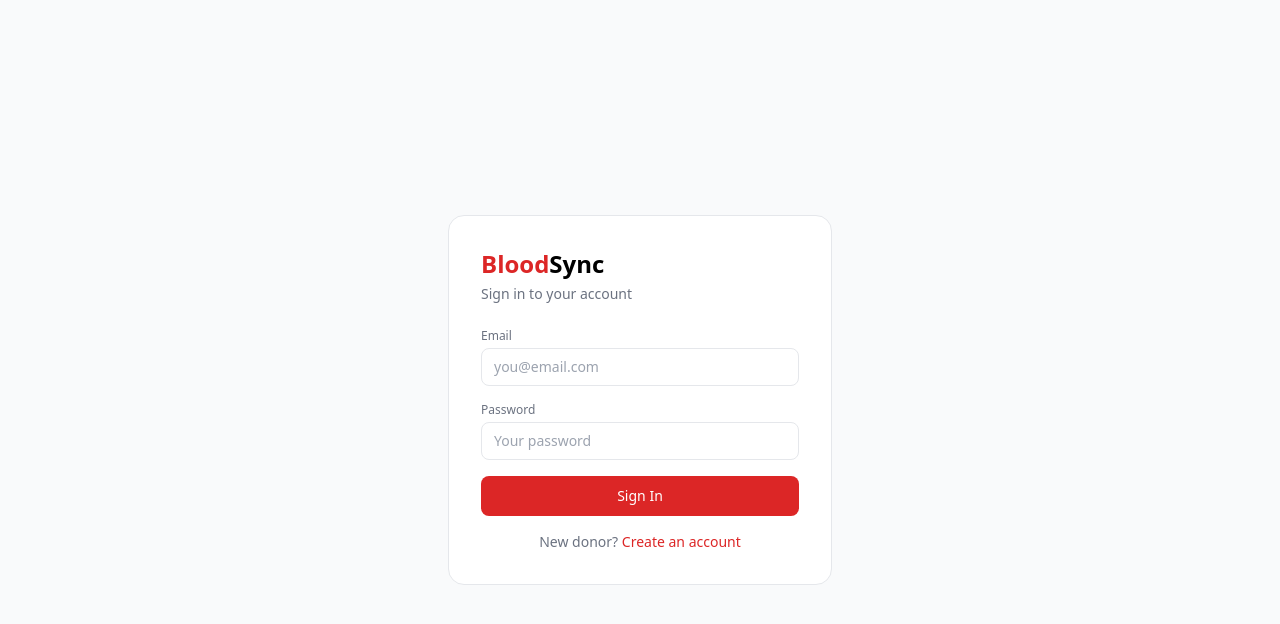
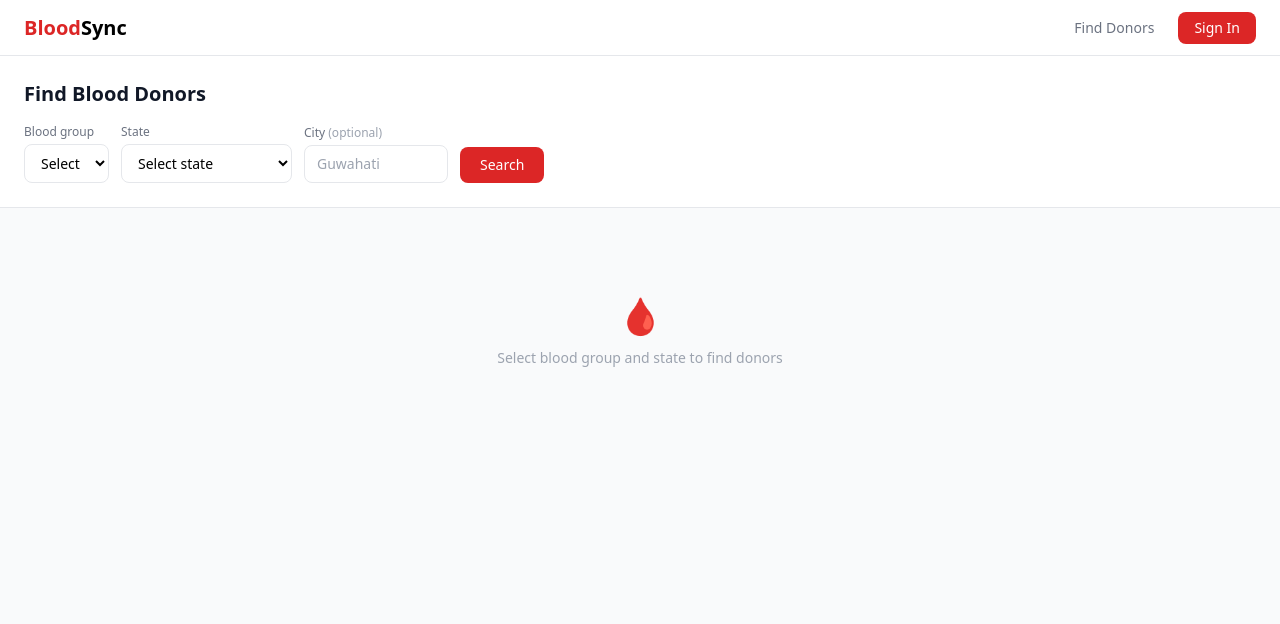
Before and after one commit to Arnab-Kashyap/BloodSync, a React (Vite) app in the folder client/: page /search in a window 1280 px wide. Before the commit this address led to /login. Shown: the top 624 px of the page. Built offline with nearby package versions, Linux system fonts and the light colour scheme.

Commit message:
client ui setup

```diff
--- /dev/null
+++ b/client/src/components/DonorCard.jsx
@@ -0,0 +1,69 @@
+export default function DonorCard({ donor }) {
+  const getScoreColor = (score) => {
+    if (score >= 80) return 'bg-green-500';
+    if (score >= 60) return 'bg-amber-500';
+    return 'bg-red-400';
+  };
+
+  const daysSinceLastDonation = donor.lastDonation
+    ? Math.floor((new Date() - new Date(donor.lastDonation)) / (1000 * 60 * 60 * 24))
+    : null;
+
+  const initials = donor.name
+    .split(' ')
+    .map((n) => n[0])
+    .join('')
+    .toUpperCase()
+    .slice(0, 2);
+
+  return (
+    <div className="bg-white border border-gray-200 rounded-xl p-4 flex items-center gap-4 hover:shadow-md hover:border-red-200 transition-all cursor-pointer">
+      {/* Avatar */}
+      <div className="w-11 h-11 rounded-full bg-red-50 border-2 border-red-100 flex items-center justify-center font-bold text-red-600 text-sm flex-shrink-0">
+        {initials}
+      </div>
+
+      {/* Info */}
+      <div className="flex-1 min-w-0">
+        <div className="font-semibold text-gray-900 text-sm">{donor.name}</div>
+        <div className="text-xs text-gray-500 flex gap-3 mt-0.5 flex-wrap">
+          <span>📍 {donor.city}, {donor.state}</span>
+          <span>{donor.donationCount} donations</span>
+          {daysSinceLastDonation !== null && (
+            <span>Last donated {daysSinceLastDonation}d ago</span>
+          )}
+        </div>
+      </div>
+
+      {/* Right side */}
+      <div className="flex items-center gap-3 flex-shrink-0">
+        {/* Score bar */}
+        <div className="text-right">
+          <div className="text-xs text-gray-400 mb-1">Match</div>
+          <div className="flex items-center gap-1.5">
+            <div className="w-16 h-1.5 bg-gray-100 rounded-full overflow-hidden">
+              <div
+                className={`h-full rounded-full ${getScoreColor(donor.score)}`}
+                style={{ width: `${donor.score}%` }}
+              />
+            </div>
+            <span className="text-xs font-medium text-gray-600">{donor.score}</span>
+          </div>
+        </div>
+
+        {/* Availability */}
+        <div className="text-center">
+          <div className={`text-xs font-medium flex items-center gap-1 ${donor.isAvailable ? 'text-green-600' : 'text-gray-400'}`}>
+            <div className={`w-2 h-2 rounded-full ${donor.isAvailable ? 'bg-green-500' : 'bg-gray-300'}`} />
+            {donor.isAvailable ? 'Available' : 'Unavailable'}
+          </div>
+        </div>
+
+        {/* Blood group badge */}
+        <div className="bg-red-50 border border-red-200 text-red-600 font-bold text-lg px-3 py-1.5 rounded-lg leading-none">
+          {donor.bloodGroup}
+        </div>
+      </div>
+    </div>
+  );
+}
--- /dev/null
+++ b/client/src/components/Navbar.jsx
@@ -0,0 +1,41 @@
+import { Link, useNavigate } from 'react-router-dom';
+import { useAuth } from '../context/AuthContext';
+
+export default function Navbar() {
+  const { user, logout } = useAuth();
+  const navigate = useNavigate();
+
+  const handleLogout = () => {
+    logout();
+    navigate('/login');
+  };
+
+  return (
+    <nav className="bg-white border-b border-gray-200 px-6 h-14 flex items-center justify-between sticky top-0 z-50">
+      <Link to="/" className="font-bold text-xl">
+        <span className="text-red-600">Blood</span>Sync
+      </Link>
+      <div className="flex items-center gap-3">
+        <Link to="/search" className="text-sm text-gray-500 hover:text-gray-900 px-3 py-1.5 rounded-lg hover:bg-gray-100 transition-colors">
+          Find Donors
+        </Link>
+        {user ? (
+          <>
+            <Link to="/dashboard" className="text-sm text-gray-500 hover:text-gray-900 px-3 py-1.5 rounded-lg hover:bg-gray-100 transition-colors">
+              Dashboard
+            </Link>
+            <button onClick={handleLogout}
+              className="text-sm bg-red-600 hover:bg-red-500 text-white px-4 py-1.5 rounded-lg transition-colors">
+              Logout
+            </button>
+          </>
+        ) : (
+          <Link to="/login"
+            className="text-sm bg-red-600 hover:bg-red-500 text-white px-4 py-1.5 rounded-lg transition-colors">
+            Sign In
+          </Link>
+        )}
+      </div>
+    </nav>
+  );
+}
--- a/client/src/main.jsx
+++ b/client/src/main.jsx
@@ -7,12 +7,14 @@ import Register from './pages/Register'
 import Login from './pages/Login'
 import Dashboard from './pages/Dashboard'
 import PrivateRoute from './components/PrivateRoute'
+import Search from './pages/Search'
 
 createRoot(document.getElementById('root')).render(
   <StrictMode>
     <AuthProvider>
       <BrowserRouter>
         <Routes>
+          <Route path="/search" element={<Search />} />
           <Route path="/register" element={<Register />} />
           <Route path="/login" element={<Login />} />
           <Route path="/dashboard" element={
--- a/client/src/pages/Dashboard.jsx
+++ b/client/src/pages/Dashboard.jsx
@@ -1,5 +1,6 @@
 import { useAuth } from '../context/AuthContext';
 import { useNavigate } from 'react-router-dom';
+import Navbar from '../components/Navbar';
 
 export default function Dashboard() {
   const { user, logout } = useAuth();
--- a/client/src/pages/Login.jsx
+++ b/client/src/pages/Login.jsx
@@ -1,6 +1,7 @@
 import { useState } from 'react';
 import { Link, useNavigate } from 'react-router-dom';
 import { useAuth } from '../context/AuthContext';
+import Navbar from '../components/Navbar';
 
 export default function Login() {
   const navigate = useNavigate();
--- a/client/src/pages/Register.jsx
+++ b/client/src/pages/Register.jsx
@@ -1,6 +1,7 @@
 import { useState } from 'react';
 import { Link, useNavigate } from 'react-router-dom';
 import { useAuth } from '../context/AuthContext';
+import Navbar from '../components/Navbar';
 
 const BLOOD_GROUPS = ['A+', 'A-', 'B+', 'B-', 'AB+', 'AB-', 'O+', 'O-'];
 
--- /dev/null
+++ b/client/src/pages/Search.jsx
@@ -0,0 +1,133 @@
+import { useState } from 'react';
+import Navbar from '../components/Navbar';
+import DonorCard from '../components/DonorCard';
+import api from '../api/axios';
+
+const BLOOD_GROUPS = ['A+', 'A-', 'B+', 'B-', 'AB+', 'AB-', 'O+', 'O-'];
+
+const STATES = [
+  'Andhra Pradesh', 'Arunachal Pradesh', 'Assam', 'Bihar',
+  'Chhattisgarh', 'Delhi', 'Goa', 'Gujarat', 'Haryana',
+  'Himachal Pradesh', 'Jharkhand', 'Karnataka', 'Kerala',
+  'Madhya Pradesh', 'Maharashtra', 'Manipur', 'Meghalaya',
+  'Mizoram', 'Nagaland', 'Odisha', 'Punjab', 'Rajasthan',
+  'Sikkim', 'Tamil Nadu', 'Telangana', 'Tripura',
+  'Uttar Pradesh', 'Uttarakhand', 'West Bengal',
+];
+
+export default function Search() {
+  const [form, setForm] = useState({ bloodGroup: '', state: '', city: '' });
+  const [donors, setDonors] = useState([]);
+  const [loading, setLoading] = useState(false);
+  const [searched, setSearched] = useState(false);
+  const [error, setError] = useState('');
+  const [meta, setMeta] = useState(null);
+
+  const handleChange = (e) => {
+    setForm({ ...form, [e.target.name]: e.target.value });
+  };
+
+  const handleSearch = async (e) => {
+    e.preventDefault();
+    setLoading(true);
+    setError('');
+    setSearched(true);
+
+    try {
+      const params = new URLSearchParams({
+        bloodGroup: form.bloodGroup,
+        state: form.state,
+        ...(form.city && { city: form.city }),
+      });
+
+      const { data } = await api.get(`/search?${params}`);
+      setDonors(data.donors);
+      setMeta(data);
+    } catch (err) {
+      setError(err.response?.data?.message || 'Search failed');
+    } finally {
+      setLoading(false);
+    }
+  };
+
+  return (
+    <div className="min-h-screen bg-gray-50">
+      <Navbar />
+
+      {/* Search header */}
+      <div className="bg-white border-b border-gray-200 px-6 py-6">
+        <h2 className="text-xl font-bold text-gray-900 mb-4">Find Blood Donors</h2>
+        <form onSubmit={handleSearch} className="flex gap-3 flex-wrap items-end">
+          <div>
+            <label className="text-xs font-medium text-gray-500 block mb-1">Blood group</label>
+            <select name="bloodGroup" value={form.bloodGroup} onChange={handleChange} required
+              className="border border-gray-200 rounded-lg px-3 py-2 text-sm outline-none focus:border-red-400 bg-white">
+              <option value="">Select</option>
+              {BLOOD_GROUPS.map(bg => <option key={bg}>{bg}</option>)}
+            </select>
+          </div>
+
+          <div>
+            <label className="text-xs font-medium text-gray-500 block mb-1">State</label>
+            <select name="state" value={form.state} onChange={handleChange} required
+              className="border border-gray-200 rounded-lg px-3 py-2 text-sm outline-none focus:border-red-400 bg-white">
+              <option value="">Select state</option>
+              {STATES.map(s => <option key={s}>{s}</option>)}
+            </select>
+          </div>
+
+          <div>
+            <label className="text-xs font-medium text-gray-500 block mb-1">City <span className="text-gray-400">(optional)</span></label>
+            <input name="city" value={form.city} onChange={handleChange}
+              placeholder="Guwahati"
+              className="border border-gray-200 rounded-lg px-3 py-2 text-sm outline-none focus:border-red-400 w-36" />
+          </div>
+
+          <button type="submit" disabled={loading}
+            className="bg-red-600 hover:bg-red-500 text-white px-5 py-2 rounded-lg text-sm font-medium transition-colors">
+            {loading ? 'Searching...' : 'Search'}
+          </button>
+        </form>
+      </div>
+
+      {/* Results */}
+      <div className="max-w-3xl mx-auto px-6 py-6">
+        {error && (
+          <div className="bg-red-50 text-red-600 border border-red-200 rounded-lg px-4 py-3 text-sm mb-4">
+            {error}
+          </div>
+        )}
+
+        {searched && !loading && (
+          <div className="flex items-center justify-between mb-3">
+            <span className="text-sm text-gray-500">
+              {donors.length > 0
+                ? `${donors.length} donor${donors.length > 1 ? 's' : ''} found in ${meta?.city || meta?.state}`
+                : 'No donors found — try a different location or blood group'}
+            </span>
+            {donors.length > 0 && (
+              <span className="text-xs text-gray-400">Sorted by best match</span>
+            )}
+          </div>
+        )}
+
+        {loading && (
+          <div className="text-center py-12 text-gray-400 text-sm">Searching donors...</div>
+        )}
+
+        <div className="space-y-3">
+          {donors.map((donor) => (
+            <DonorCard key={donor._id} donor={donor} />
+          ))}
+        </div>
+
+        {!searched && (
+          <div className="text-center py-16 text-gray-400">
+            <div className="text-4xl mb-3">🩸</div>
+            <div className="text-sm">Select blood group and state to find donors</div>
+          </div>
+        )}
+      </div>
+    </div>
+  );
+}
```
